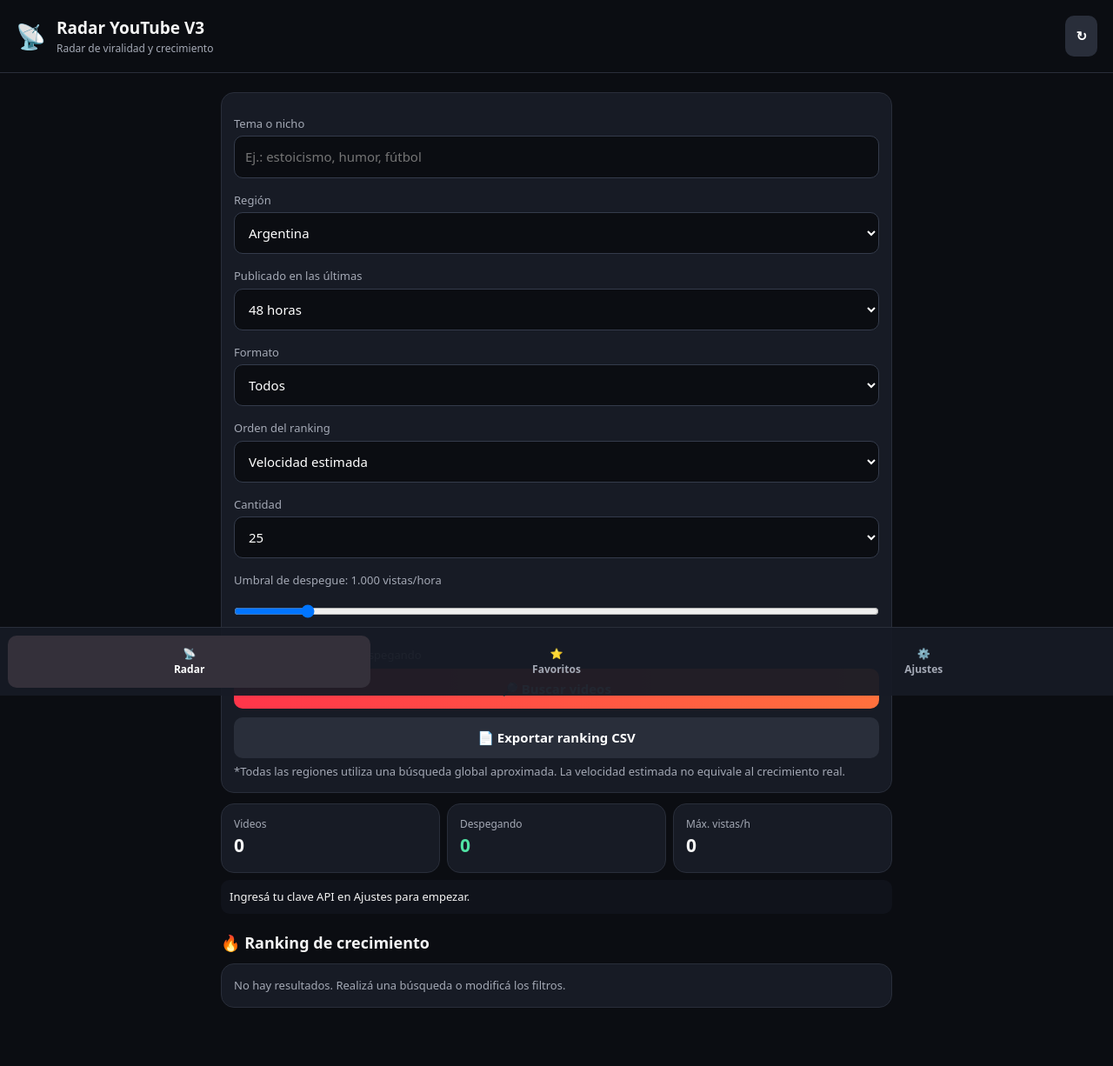
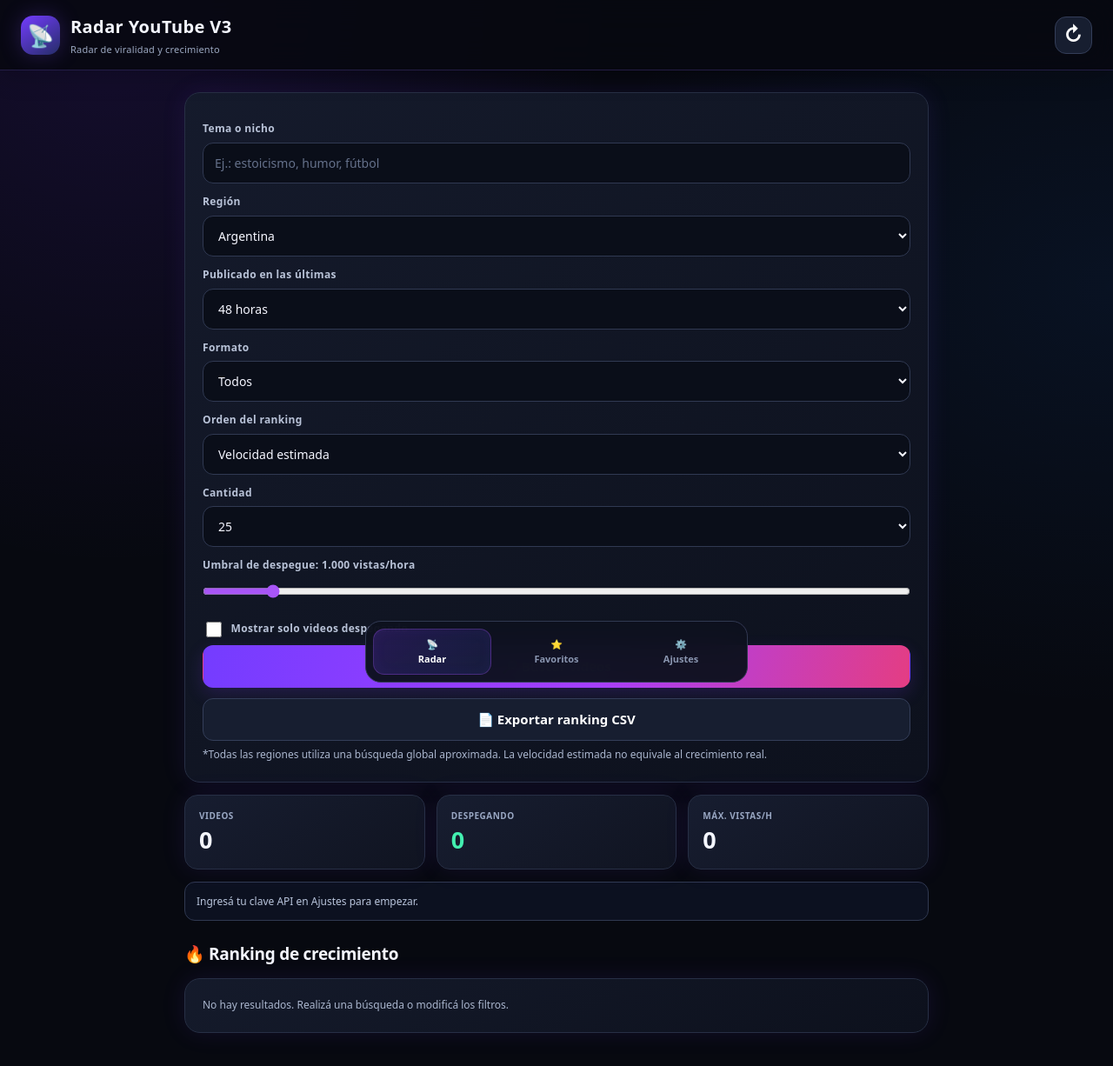
Before and after one commit to damiancardozoortiz-gif/Radar, a plain HTML site: page index.html in a window 1280 px wide. Shown: the whole page at 87% size. Drawn offline with Linux system fonts and the light colour scheme.

Commit message:
Refactor CSS variables and styles in index.html

```diff
--- a/index.html
+++ b/index.html
@@ -8,44 +8,337 @@
 <link rel="icon" href="./icon-192.png">
 <title>Radar YouTube V3</title>
 <style>
-:root{--bg:#0b0d12;--s:#171b25;--b:#292e3a;--m:#a4a9b5;--r:#ff354a;--o:#ff713d;--g:#50e3a4}
+:root{
+  --bg:#070910;
+  --s:#101421;
+  --s2:#151b2b;
+  --b:#272f45;
+  --m:#9ca8bf;
+  --r:#ff365e;
+  --o:#ff7548;
+  --g:#43efb0;
+  --v:#a855f7;
+  --blue:#36a5ff;
+  --glow:0 0 28px rgba(130,70,255,.10);
+}
 *{box-sizing:border-box}
-body{margin:0;background:var(--bg);color:#f5f5f5;font:15px/1.5 system-ui,Arial}
-header{padding:18px;display:flex;align-items:center;gap:12px;border-bottom:1px solid var(--b)}
-header h1{font-size:19px;margin:0;flex:1}
-header small,.muted,.info{color:var(--m);font-size:12px}
-main{max-width:800px;margin:auto;padding:16px 14px 100px}
-.card,.video{background:var(--s);border:1px solid var(--b);border-radius:15px;padding:14px;margin-bottom:12px}
-input,select{width:100%;padding:12px;border-radius:10px;border:1px solid #343b4b;background:var(--bg);color:white;font:inherit;margin:4px 0}
-button{border:0;border-radius:10px;padding:12px;color:white;font:inherit;font-weight:650;cursor:pointer}
-.btn{width:100%;margin:5px 0;background:linear-gradient(90deg,var(--r),var(--o))}
-.sec{background:var(--b)}
+html{scroll-behavior:smooth}
+body{
+  margin:0;
+  min-height:100vh;
+  background:
+    radial-gradient(ellipse at 10% 0%,rgba(117,45,255,.13),transparent 35%),
+    radial-gradient(ellipse at 100% 25%,rgba(30,125,255,.08),transparent 35%),
+    var(--bg);
+  color:#f4f6ff;
+  font:15px/1.55 system-ui,-apple-system,Arial,sans-serif;
+}
+button,input,select{font:inherit}
+button{
+  border:1px solid transparent;
+  border-radius:12px;
+  padding:12px 15px;
+  color:#fff;
+  font-weight:700;
+  cursor:pointer;
+  transition:transform .18s ease,border-color .18s ease,filter .18s ease;
+  -webkit-tap-highlight-color:transparent;
+}
+button:active{transform:scale(.98)}
+button:disabled{opacity:.55;cursor:wait}
+header{
+  position:sticky;
+  top:0;
+  z-index:20;
+  display:flex;
+  align-items:center;
+  gap:12px;
+  padding:14px 17px;
+  background:rgba(7,9,16,.88);
+  backdrop-filter:blur(18px);
+  border-bottom:1px solid rgba(139,112,255,.22);
+  box-shadow:0 8px 28px rgba(0,0,0,.18);
+}
+header>div:first-child{
+  display:grid;
+  place-items:center;
+  width:45px;
+  height:45px;
+  flex-shrink:0;
+  border-radius:14px;
+  background:linear-gradient(145deg,#743cff,#252d67);
+  box-shadow:0 0 24px rgba(126,75,255,.25);
+  font-size:25px!important;
+}
+header h1{
+  flex:1;
+  min-width:0;
+  margin:0;
+  font-size:17px;
+  font-weight:850;
+  letter-spacing:.4px;
+}
+header small{
+  margin-top:2px;
+  color:#9da9c3;
+  font-size:11px;
+  letter-spacing:.2px;
+}
+header #refresh{
+  width:43px;
+  height:43px;
+  padding:0;
+  border:1px solid #343d5a;
+  border-radius:13px;
+  background:#151a2a;
+  font-size:23px;
+}
+main{
+  width:100%;
+  max-width:900px;
+  margin:0 auto;
+  padding:17px 13px 110px;
+}
+.card,.video{
+  background:linear-gradient(145deg,rgba(21,27,44,.96),rgba(13,17,29,.98));
+  border:1px solid var(--b);
+  border-radius:18px;
+  box-shadow:var(--glow);
+}
+.card{
+  padding:16px;
+  margin-bottom:13px;
+}
+.video{
+  position:relative;
+  overflow:hidden;
+  padding:12px;
+  margin-bottom:14px;
+}
+input:not([type=checkbox]):not([type=range]),select{
+  display:block;
+  width:100%;
+  min-height:46px;
+  margin:6px 0 10px;
+  padding:12px 13px;
+  border:1px solid #303952;
+  border-radius:12px;
+  outline:none;
+  background:#0a0e19;
+  color:#f5f6ff;
+  font-size:14px;
+  transition:border-color .2s,box-shadow .2s;
+}
+input::placeholder{color:#65718b}
+input:focus,select:focus{
+  border-color:var(--v);
+  box-shadow:0 0 0 3px rgba(168,85,247,.13);
+}
+select{color-scheme:dark}
+label{
+  display:block;
+  margin-top:12px;
+  color:#b9c3d8;
+  font-size:12px;
+  font-weight:700;
+  letter-spacing:.35px;
+}
+input[type=range]{
+  width:100%;
+  margin:12px 0;
+  accent-color:var(--v);
+  cursor:pointer;
+}
+input[type=checkbox]{
+  accent-color:var(--v);
+  width:18px!important;
+  height:18px;
+  vertical-align:middle;
+  margin-right:7px;
+}
+.btn{
+  width:100%;
+  min-height:46px;
+  margin:6px 0;
+  background:linear-gradient(105deg,#743cff,#a43fff 55%,#e43d83);
+  box-shadow:0 7px 20px rgba(129,59,255,.18);
+}
+.btn:hover{filter:brightness(1.12)}
+.sec{
+  background:#171e30!important;
+  border:1px solid #343e59!important;
+  box-shadow:none!important;
+}
 .green{color:var(--g)}
 .tabs{display:flex;gap:7px;margin:12px 0}
-.tabs button{flex:1;background:var(--s);border:1px solid var(--b);font-size:13px}
-.tabs button.on{background:linear-gradient(90deg,var(--r),var(--o))}
-.view{display:none}.view.on{display:block}
-.stats{display:grid;grid-template-columns:repeat(3,1fr);gap:8px}
-.stats .card{padding:10px;margin:0}
-.num{font-size:21px;font-weight:800}
-h2{font-size:18px;margin:20px 0 10px}
-.thumb{width:100%;aspect-ratio:16/9;object-fit:cover;border-radius:10px;background:#10131b}
-.video{padding:10px}
-.video a{color:white;text-decoration:none}
-.vtitle{font-weight:700;display:block;margin:7px 0}
-.meta{font-size:12px;color:var(--m);line-height:1.7}
-.speed{color:var(--g);font-weight:700;margin:5px 0}
-.actions{display:flex;gap:8px}
-.actions button{flex:1;background:var(--b)}
-.notice{font-size:13px;color:var(--m);line-height:1.6}
-.status{padding:10px;border-radius:10px;background:#10131b;margin:8px 0;font-size:13px}
-.err{color:#ff7382}.ok{color:var(--g)}
-label{display:block;font-size:13px;color:var(--m);margin-top:12px}
+.tabs button{
+  flex:1;
+  background:var(--s);
+  border:1px solid var(--b);
+  font-size:13px;
+}
+.tabs button.on{
+  background:linear-gradient(105deg,#743cff,#d53f96);
+}
+.view{display:none}
+.view.on{display:block;animation:appear .25s ease}
+@keyframes appear{
+  from{opacity:.5;transform:translateY(5px)}
+  to{opacity:1;transform:translateY(0)}
+}
+.stats{
+  display:grid;
+  grid-template-columns:repeat(3,minmax(0,1fr));
+  gap:9px;
+  margin:14px 0;
+}
+.stats .card{
+  min-width:0;
+  padding:12px 9px;
+  margin:0;
+  border-radius:15px;
+  background:linear-gradient(145deg,#171d30,#101421);
+}
+.info{
+  color:#98a6c2;
+  font-size:10px;
+  font-weight:750;
+  text-transform:uppercase;
+  letter-spacing:.5px;
+}
+.num{
+  margin-top:4px;
+  font-size:clamp(18px,5vw,27px);
+  font-weight:900;
+  line-height:1.2;
+  overflow-wrap:anywhere;
+}
+h2{
+  margin:24px 0 13px;
+  font-size:19px;
+  font-weight:850;
+  letter-spacing:-.3px;
+}
+h3{margin:2px 0 12px;font-size:16px}
+#results,#favResults{min-width:0}
+.thumb{
+  display:block;
+  width:100%;
+  aspect-ratio:16/9;
+  object-fit:cover;
+  border-radius:13px;
+  background:#090c15;
+  border:1px solid #303951;
+}
+.video a{color:#fff;text-decoration:none}
+.vtitle{
+  display:block;
+  margin:11px 2px 7px;
+  font-size:15px;
+  font-weight:800;
+  line-height:1.4;
+}
+.meta{
+  margin:3px 2px;
+  color:#a4b0c8;
+  font-size:12px;
+  line-height:1.65;
+  overflow-wrap:anywhere;
+}
+.speed{
+  display:inline-block;
+  margin:9px 0 5px;
+  padding:7px 10px;
+  border:1px solid rgba(67,239,176,.2);
+  border-radius:9px;
+  background:rgba(67,239,176,.07);
+  color:var(--g);
+  font-size:12px;
+  font-weight:800;
+}
+.actions{
+  display:flex;
+  gap:8px;
+  margin-top:12px;
+}
+.actions button{
+  flex:1;
+  min-width:0;
+  padding:10px 8px;
+  background:#1a2134;
+  border:1px solid #323d57;
+  font-size:12px;
+}
+.actions button:hover{border-color:var(--v)}
+.notice{
+  color:#aab6ce;
+  font-size:12px;
+  line-height:1.7;
+}
+.status{
+  margin:10px 0;
+  padding:12px 13px;
+  border:1px solid #303951;
+  border-radius:12px;
+  background:#0c1120;
+  color:#b9c5dc;
+  font-size:12px;
+  line-height:1.6;
+  overflow-wrap:anywhere;
+}
+.err{color:#ff8194!important;border-color:#773044!important}
+.ok{color:var(--g)!important}
 .hidden{display:none!important}
-nav{position:fixed;bottom:0;left:0;right:0;display:flex;gap:5px;padding:9px;background:#171b25f2;border-top:1px solid var(--b);padding-bottom:max(9px,env(safe-area-inset-bottom))}
-nav button{flex:1;background:transparent;color:var(--m);font-size:12px}
-nav button.on{color:white;background:#34303a}
-@media(min-width:600px){main{padding-top:22px}.stats .card{padding:14px}}
+#quota{color:#bdc7db;font-size:13px;line-height:1.6}
+nav{
+  position:fixed;
+  z-index:30;
+  left:0;
+  right:0;
+  bottom:0;
+  display:flex;
+  gap:7px;
+  padding:9px 12px;
+  padding-bottom:max(9px,env(safe-area-inset-bottom));
+  border-top:1px solid #2a3046;
+  background:rgba(10,13,23,.94);
+  backdrop-filter:blur(20px);
+}
+nav button{
+  flex:1;
+  min-width:0;
+  padding:9px 4px;
+  border:1px solid transparent;
+  border-radius:13px;
+  background:transparent;
+  color:#8995af;
+  font-size:11px;
+  line-height:1.5;
+}
+nav button.on{
+  color:#fff;
+  border-color:rgba(168,85,247,.3);
+  background:linear-gradient(145deg,rgba(119,60,255,.22),rgba(48,94,190,.14));
+  box-shadow:inset 0 0 16px rgba(133,76,255,.06);
+}
+@media(min-width:600px){
+  main{padding:25px 22px 115px}
+  header{padding:15px 24px}
+  header h1{font-size:20px}
+  .card{padding:20px}
+  .stats{gap:13px}
+  .stats .card{padding:16px}
+  .video{padding:15px}
+  .vtitle{font-size:17px}
+  nav{left:50%;right:auto;bottom:15px;width:min(440px,calc(100% - 30px));transform:translateX(-50%);border:1px solid #303951;border-radius:18px;padding:8px;background:rgba(13,17,30,.96)}
+}
+@media(prefers-reduced-motion:reduce){
+  *,*::before,*::after{
+    scroll-behavior:auto!important;
+    animation:none!important;
+    transition:none!important;
+  }
+}
 </style>
 </head>
 <body>
```
